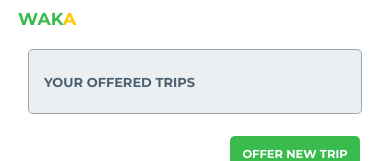
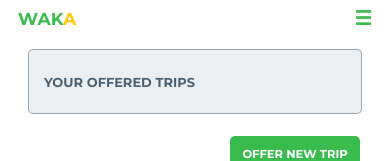
Before and after one commit to VeasnaHub/IOD-Capstone-Project, a React (Vite) app in the folder frontend/: page /offeredtrips in a window 390 px wide. Shown: the top 161 px of the page. Built offline with nearby package versions, Linux system fonts and the light colour scheme; no server answers; a web font is replaced by a local one.

Commit message:
added for a responsive navbar

```diff
--- a/frontend/src/components/LoggedNavBar.jsx
+++ b/frontend/src/components/LoggedNavBar.jsx
@@ -4,37 +4,73 @@ import { useState } from "react";
 import { useUserContext } from "../context/UserContext";
 
 function LoggedNavBar() {
-
   const navigate = useNavigate();
   const { currentUser, handleUpdateUser } = useUserContext();
   const [loggedIn, setLoggedIn] = useState(currentUser.firstName);
   const [dropdownOpen, setDropdownOpen] = useState(false);
+  const [isMenuOpen, setMenuOpen] = useState(false);
 
   const handleDropdownToggle = () => {
     setDropdownOpen(!dropdownOpen);
   };
 
+  const handleMenuToggle = () => {
+    setMenuOpen(!isMenuOpen);
+  };
+
+  const handleLogout = () => {
+    localStorage.removeItem("user");
+    handleUpdateUser({});
+    navigate("/loggedout");
+  };
+
   return (
-    <div className="NavBarHome">
+    <div className={`NavBarHome ${isMenuOpen ? "menu-open" : ""}`}>
       <Logo />
-      <nav className="nav-container">
+      <nav className={`nav-container ${isMenuOpen ? "menu-open" : ""}`}>
         <button className="default-button">HOME</button>
-        <button className="default-button" onClick={() => navigate("/trips")}>SEARCH TRIPS</button>
+        <button className="default-button" onClick={() => navigate("/trips")}>
+          SEARCH TRIPS
+        </button>
         <div className="dropdown-container">
-          <button className="default-button" onClick={handleDropdownToggle}>MANAGE TRIP</button>
+          <button className="default-button" onClick={handleDropdownToggle}>
+            MANAGE TRIP
+          </button>
           {dropdownOpen && (
             <div className="dropdown-menu">
-              <button className="green-button" onClick={() => navigate("/bookings")}>BOOKING STATUS</button>
-              <button className="green-button" onClick={() => navigate("/requests")}>BOOKING REQUEST</button>
-              <button className="green-button" onClick={() => navigate("/offeredtrips")}>VIEW/ADD TRIP</button>
+              <button
+                className="green-button"
+                onClick={() => navigate("/bookings")}
+              >
+                BOOKING STATUS
+              </button>
+              <button
+                className="green-button"
+                onClick={() => navigate("/requests")}
+              >
+                BOOKING REQUEST
+              </button>
+              <button
+                className="green-button"
+                onClick={() => navigate("/offeredtrips")}
+              >
+                VIEW/ADD TRIP
+              </button>
             </div>
           )}
-          </div>
-        <button className="default-button" onClick={() => { handleUpdateUser({}); setLoggedIn(false); navigate("/loggedout")}}>LOG OUT</button>
-        <button className="default-button green-font">Welcome {currentUser.firstName}!</button>
+        </div>
+        <button className="default-button" onClick={handleLogout}>
+          LOG OUT
+        </button>
+        <button className="default-button green-font">
+          Welcome {currentUser.firstName}!
+        </button>
       </nav>
-        </div>
-    )
+      <button className="hamburger-icon" onClick={handleMenuToggle}>
+        ☰
+      </button>
+    </div>
+  );
 }
 
 export default LoggedNavBar;
```
